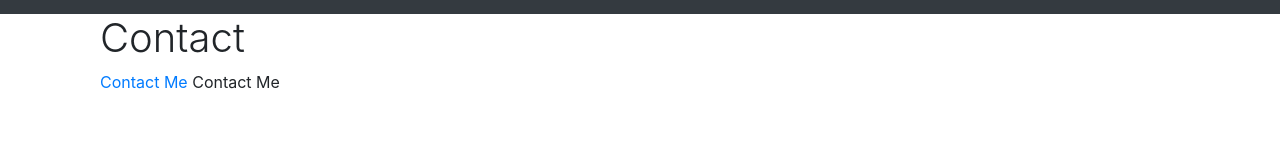
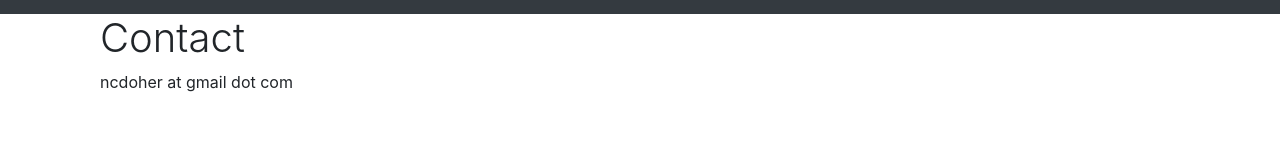
Before and after one commit to NathanDoher/portfolio, a React (Create React App) app in the folder portfolio/: page /contact in a window 1280 px wide. Shown: the part 228-388 px from the top of the page. Built offline with nearby package versions, Linux system fonts and the light colour scheme.

Commit message:
fixed email

```diff
--- a/portfolio/src/components/Contact.jsx
+++ b/portfolio/src/components/Contact.jsx
@@ -9,7 +9,7 @@ function Contact() {
           <div class="col-lg-12">
             <h1 class="font-weight-light">Contact</h1>
             <p>
-            <a target="_blank" href='ncdoher@gmail.com'>Contact Me </a>Contact Me
+              ncdoher at gmail dot com
             </p>
           </div>
         </div>
```
